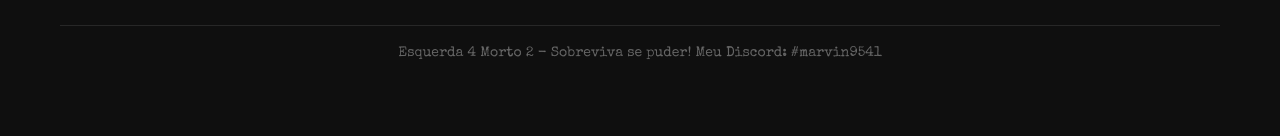
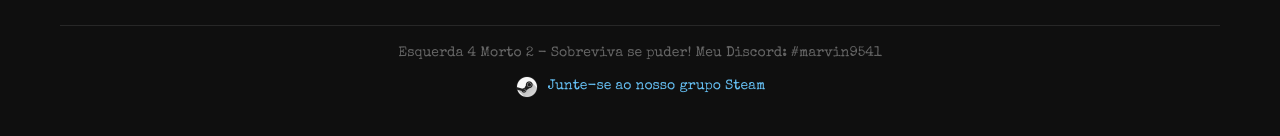
Before and after one commit to liquidplasma/liquidplasma.github.io, a plain HTML site: page eq4m-novo-motd.html in a window 1280 px wide. Shown: the part 1265-1401 px from the top of the page. Before the commit the page ends 1365 px from the top, so only its background shows below. Drawn offline with nearby package versions, Linux system fonts and the light colour scheme.

Commit message:
Overhaul

```diff
--- a/index.html
+++ b/eq4m-novo-motd.html
@@ -312,6 +312,20 @@
             border-top: 1px solid rgba(255, 255, 255, 0.1);
         }
 
+        .steam-link {
+            color: #66c0f4;
+            text-decoration: none;
+            padding: 5px 10px;
+            border-radius: 4px;
+            transition: all 0.3s ease;
+            display: inline-block;
+        }
+
+        .steam-link:hover {
+            background-color: rgba(102, 192, 244, 0.1);
+            color: #ffffff;
+        }
+
         /* Animations */
         @keyframes pulse {
             0% {
@@ -575,7 +589,13 @@
         </div>
 
         <div class="footer">
-            <p>Esquerda 4 Morto 2 - Sobreviva se puder! Meu Discord: #marvin9541 </p>
+            <p>Esquerda 4 Morto 2 - Sobreviva se puder! Meu Discord: #marvin9541</p>
+            <p style="margin-top: 10px;">
+                <a href="https://steamcommunity.com/groups/eq4mservers" target="_blank" class="steam-link">
+                    <img src="steam-icon.png" alt="Steam Group" style="width: 24px; height: 24px; vertical-align: middle; margin-right: 5px;">
+                    Junte-se ao nosso grupo Steam
+                </a>
+            </p>
         </div>
     </div>
 
```
Also changed, not shown: eq4m-armas.html (+1 -1 lines), steam-icon.png (added).
